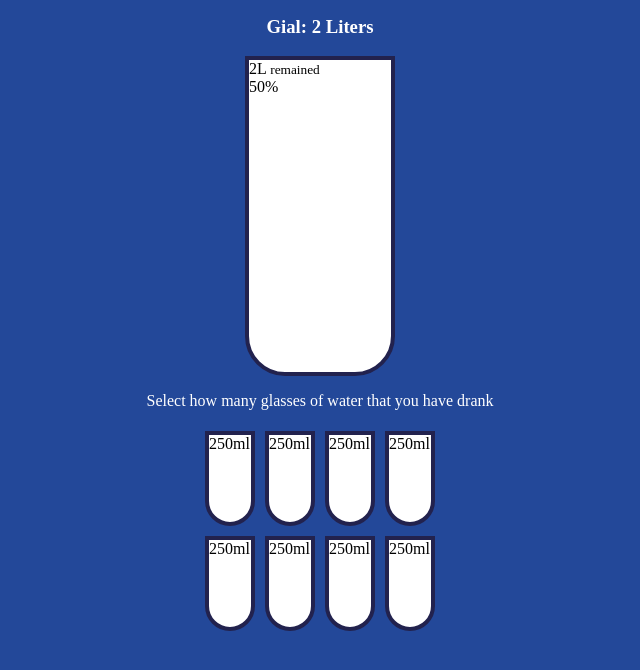
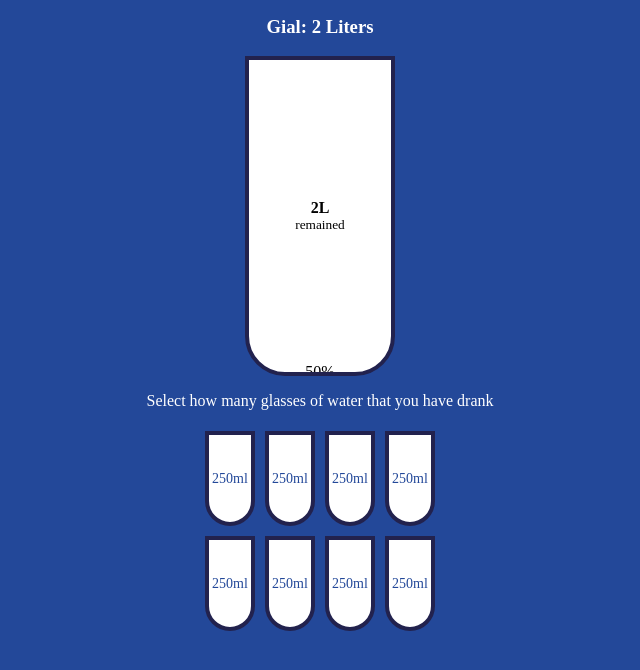
Before and after one commit to Marina8989/HowMuchWaterJS, a plain HTML site: page index.html in a window 1280 px wide. Shown: the part 60-730 px from the top of the page, without its empty margins (320-960 px from the left). Drawn offline with Linux system fonts and the light colour scheme.

Commit message:
added css to project

```diff
--- a/index.html
+++ b/index.html
@@ -15,7 +15,7 @@
              <span>2L</span>
              <small>remained</small>
          </div>
-         <div class="procentage" id="procentage">50%</div>
+         <div class="percentage" id="percentage">50%</div>
     </div>
     <p>Select how many glasses of water that you have drank</p>
     <div class="cups">
--- a/main.css
+++ b/main.css
@@ -20,15 +20,46 @@ h3, p{
     border-radius: 0 0 40px 40px;
     height: 320px;
     width: 150px;
+    display: flex;
+    flex-direction: column;
+    overflow: hidden;
+    transition: 0.3s ease;
 }
+
 .cups{
     display: flex;
     justify-content: center;
     flex-wrap: wrap;
     width: 280px;
 }
+.remained{
+    display: flex;
+    flex-direction: column;
+    justify-content: center;
+    align-content: center;
+    text-align: center;
+    flex: 1;
+    transition: 0.3s ease;
+}
+.remained span{
+    font-weight: bold;
+}
+.percentage{
+    display: flex;
+    justify-content: center;
+    align-items: center;
+    text-align: center;
+    height: 0;
+    background: lightskyblue;
+}
 .cup.small-cup{
     margin: 5px;
     height: 95px;
     width: 50px;
+    font-size: 14px;
+    color:rgb(35, 72, 153);
+    text-align: center;
+    display: flex;
+    justify-content: center;
+    align-items: center;
 }
```
